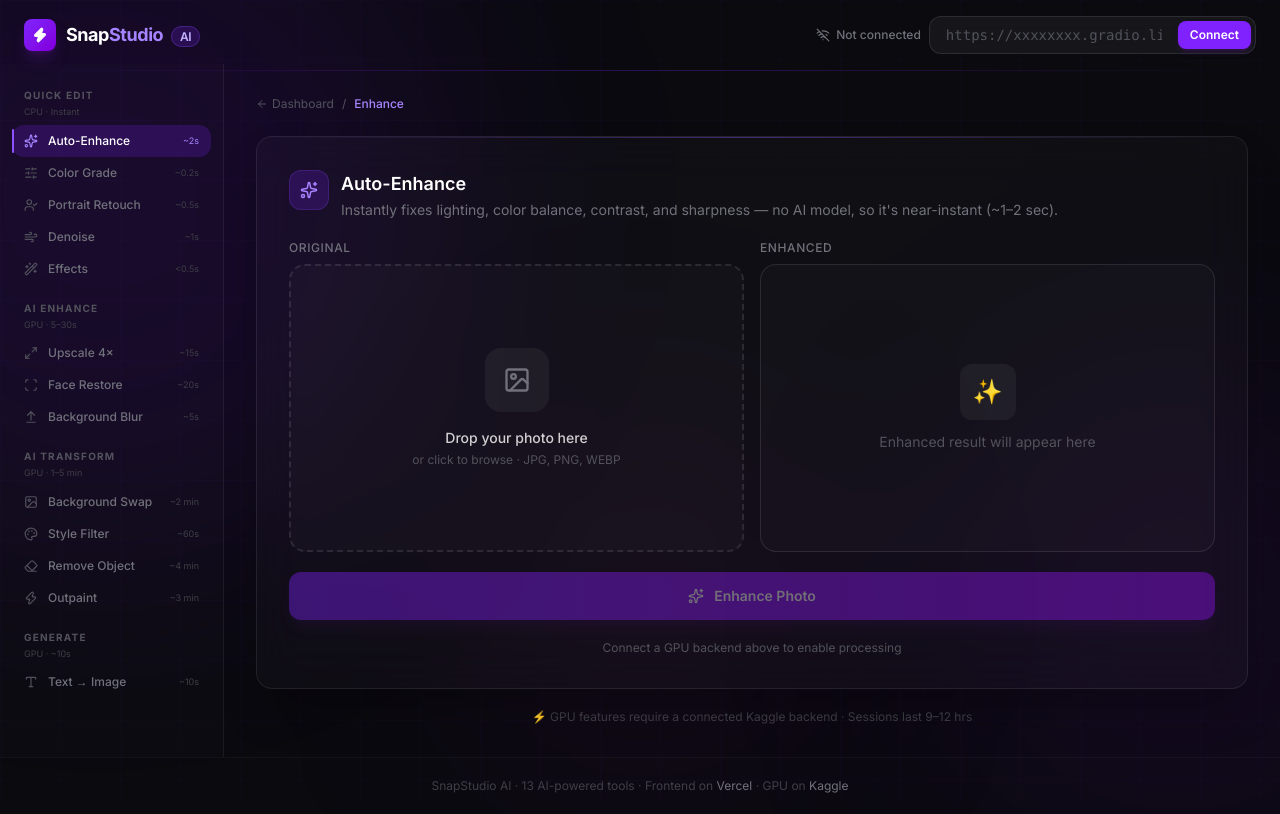
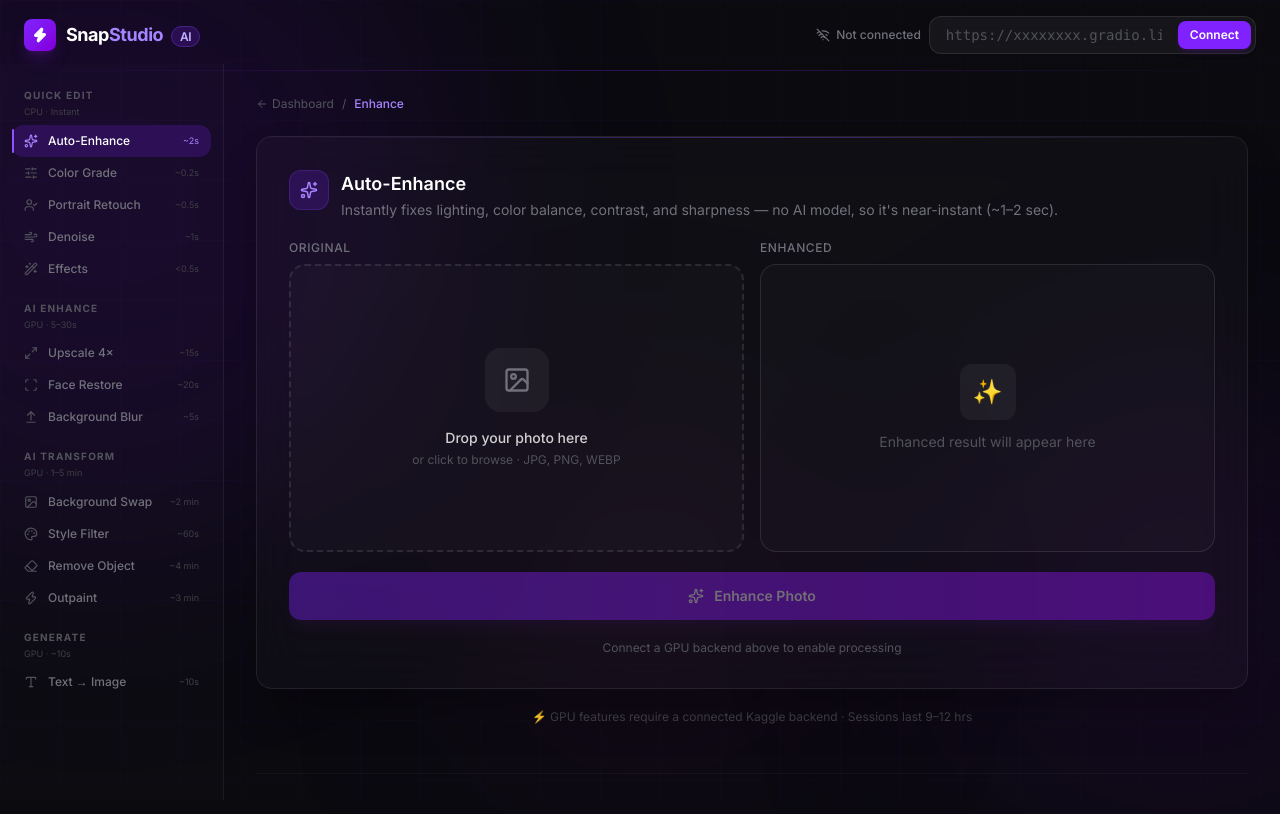
Before and after one commit to chaitanyabhujbal912006-afk/Snapstudio_AI, a Next.js app in the folder frontend/: page /editor in a window 1280 px wide. Built offline with nearby package versions, Linux system fonts and the light colour scheme.

Commit message:
fix: lock editor dashboard to screen height to prevent double scrollbars, only landing page is scrollable

```diff
--- a/frontend/app/editor/page.tsx
+++ b/frontend/app/editor/page.tsx
@@ -192,7 +192,7 @@ export default function Home() {
 
   return (
     <BackendProvider>
-      <div className="relative min-h-screen overflow-x-hidden flex flex-col">
+      <div className="relative h-screen overflow-hidden flex flex-col">
         {/* Background orbs */}
         <div className="bg-orb w-[700px] h-[700px] bg-violet-700/12 top-[-150px] left-[-250px]" />
         <div className="bg-orb w-[500px] h-[500px] bg-purple-700/8 top-[45%] right-[-150px]" />
@@ -201,12 +201,13 @@ export default function Home() {
         <Header />
 
         {/* Main layout */}
-        <div className="relative z-10 flex flex-1 pt-16 max-w-[1280px] mx-auto w-full">
+        <div className="relative z-10 flex flex-1 pt-16 max-w-[1280px] mx-auto w-full overflow-hidden">
           {/* Sidebar */}
           <Sidebar activeId={activeId} onChange={setActiveId} />
 
           {/* Content */}
-          <main className="flex-1 overflow-y-auto px-8 py-8">
+          <main className="flex-1 overflow-y-auto px-8 py-8 flex flex-col justify-between">
+            <div>
               {/* Tool header breadcrumb */}
               <div className="mb-6 flex justify-between items-center">
                 <div className="inline-flex items-center gap-2 text-xs text-zinc-600">
@@ -232,15 +233,16 @@ export default function Home() {
               <p className="text-center text-xs text-zinc-700 mt-5">
                 ⚡ GPU features require a connected Kaggle backend · Sessions last 9–12 hrs
               </p>
-          </main>
             </div>
 
-        {/* Footer */}
-        <footer className="relative z-10 border-t border-white/[0.04] py-5 px-6 text-center">
+            {/* Footer inside scroll area */}
+            <div className="border-t border-white/[0.04] pt-8 mt-12 text-center pb-2">
               <p className="text-zinc-700 text-xs">
                 SnapStudio AI · 13 AI-powered tools · Frontend on <span className="text-zinc-500">Vercel</span> · GPU on <span className="text-zinc-500">Kaggle</span>
               </p>
-        </footer>
+            </div>
+          </main>
+        </div>
       </div>
     </BackendProvider>
   );
```
Lines whose indentation alone changed are shown as unchanged.
